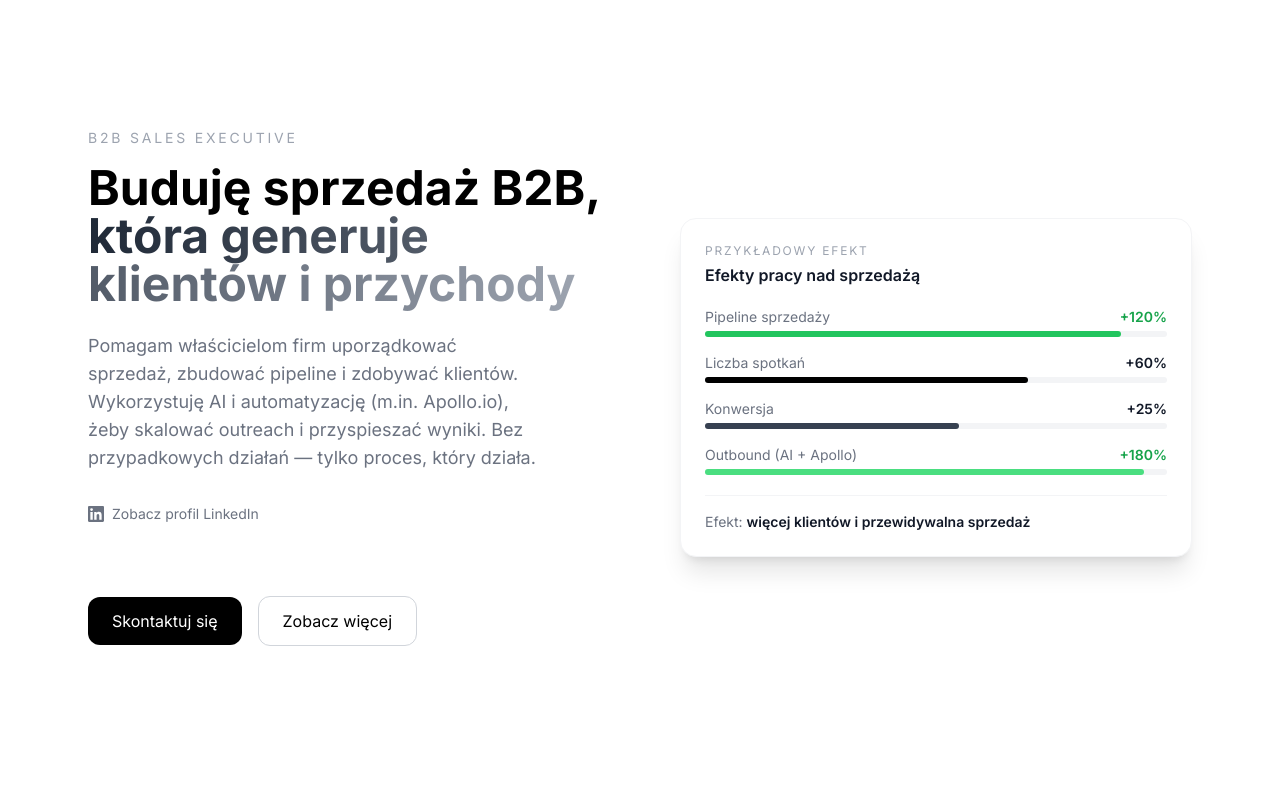
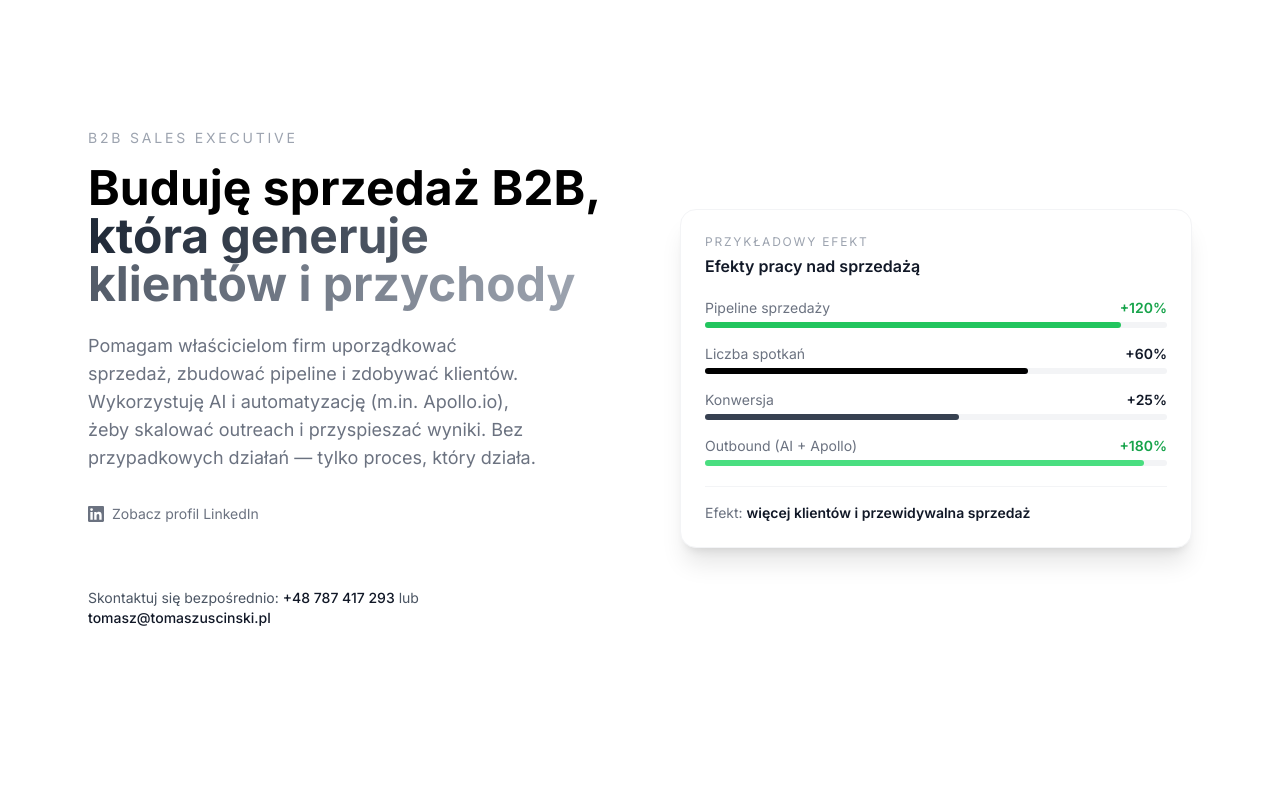
Before and after one commit to tomuscin/tomaszusinski.pl, a Next.js app: page / in a window 1280 px wide. Shown: the top 800 px of the page. Built offline with nearby package versions, Linux system fonts and the light colour scheme.

Commit message:
Replace Hero CTA buttons with inline contact links

```diff
--- a/components/Hero.tsx
+++ b/components/Hero.tsx
@@ -36,18 +36,20 @@ export default function Hero() {
               <span>Zobacz profil LinkedIn</span>
             </a>
 
-            <div className="flex items-center justify-center lg:justify-start mt-10">
+            <div className="mt-8 text-sm text-gray-600 text-center lg:text-left">
+              Skontaktuj się bezpośrednio:{" "}
               <a
-                href="#contact"
-                className="inline-block bg-black text-white px-6 py-3 rounded-xl hover:bg-gray-800 hover:scale-[1.03] transition-all duration-200"
+                href="tel:+48787417293"
+                className="font-medium text-gray-900 hover:underline"
               >
-                Skontaktuj się
-              </a>
+                +48 787 417 293
+              </a>{" "}
+              lub{" "}
               <a
-                href="#about"
-                className="inline-block border border-gray-300 bg-transparent text-black px-6 py-3 rounded-xl ml-4 hover:bg-gray-100 transition-all duration-200"
+                href="mailto:tomasz@tomaszuscinski.pl"
+                className="font-medium text-gray-900 hover:underline"
               >
-                Zobacz więcej
+                tomasz@tomaszuscinski.pl
               </a>
             </div>
           </div>
```
